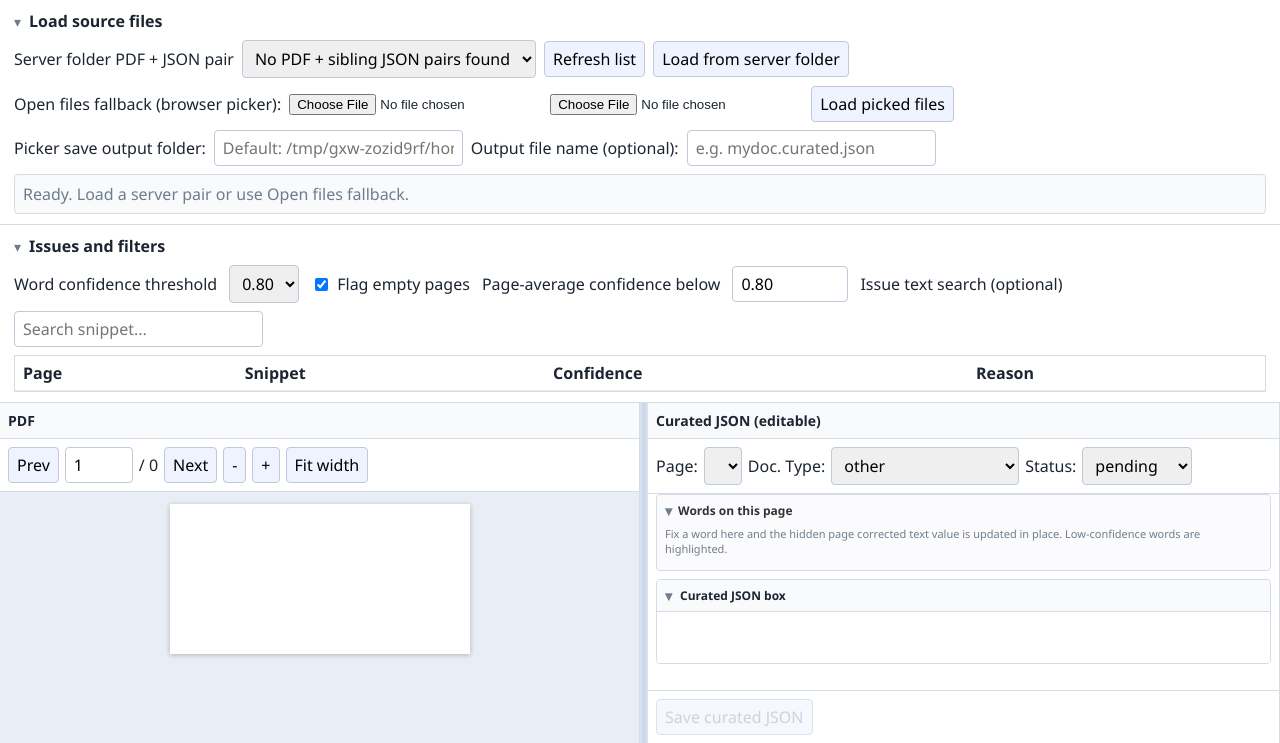
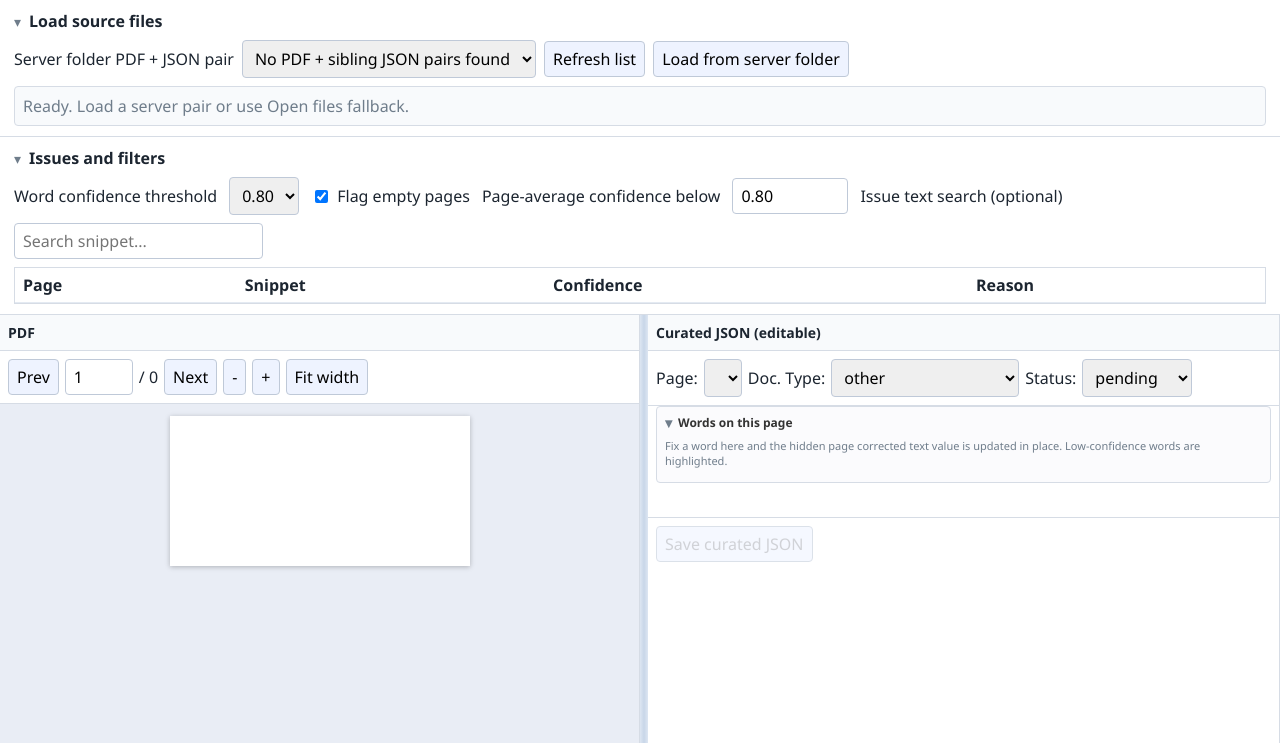
Before and after one commit to indrajitbhas/validationFromContentUnderstandingJSON, a Flask app: page / in a window 1280 px wide. Shown: the part 57-800 px from the top of the page. Run offline with Flask 3, Linux system fonts and the light colour scheme; data that the repository does not hold is empty; a map, chart or similar area stays blank; some libraries are stand-ins or nearby versions.

Commit message:
Hide browser picker and curated JSON box from the UI
- Add .ui-hidden utility class (display:none)
- Hide Open files fallback row, picker save output folder row, and
  Curated JSON box panel; elements stay in the DOM so JS wiring and
  save/validation keep working
- Rebuild deploy.zip with the UI changes

```diff
--- a/static/css/styles.css
+++ b/static/css/styles.css
@@ -113,6 +113,10 @@ body {
 .collapsible-panel.collapsed .panel-content,
 .pane-collapsible.collapsed > .pane-collapsible-content {
   display: none;
+}
+
+.ui-hidden {
+  display: none !important;
 }
 
 .row {
--- a/templates/index.html
+++ b/templates/index.html
@@ -28,14 +28,14 @@
           <button id="load-server-doc">Load from server folder</button>
         </div>
 
-        <div class="row">
+        <div class="row ui-hidden">
           <label for="pdf-file">Open files fallback (browser picker):</label>
           <input id="pdf-file" type="file" accept="application/pdf" />
           <input id="json-file" type="file" accept="application/json" />
           <button id="load-picked-files">Load picked files</button>
         </div>
 
-        <div class="row picker-save">
+        <div class="row picker-save ui-hidden">
           <label for="picker-output-dir">Picker save output folder:</label>
           <input id="picker-output-dir" type="text" placeholder="Default: server base folder" />
           <label for="picker-output-file">Output file name (optional):</label>
@@ -153,7 +153,7 @@
           <div id="word-hint" class="word-hint word-hint-warn" hidden></div>
         </details>
 
-        <div id="curated-json-panel" class="pane-collapsible" data-pane-key="curated-json-panel">
+        <div id="curated-json-panel" class="pane-collapsible ui-hidden" data-pane-key="curated-json-panel">
           <button id="curated-json-toggle" class="pane-toggle" type="button" aria-expanded="true">
             <span class="chevron" aria-hidden="true">▾</span>
             <span>Curated JSON box</span>
```
Also changed, not shown: 1 other file.
